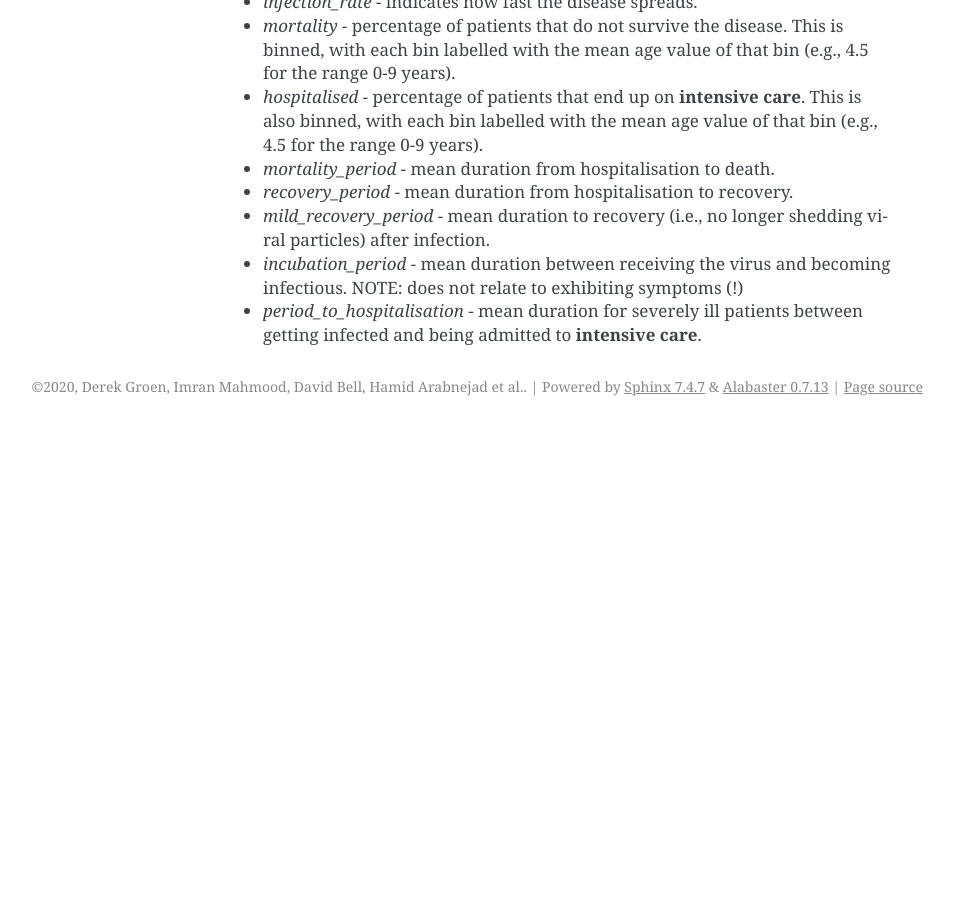
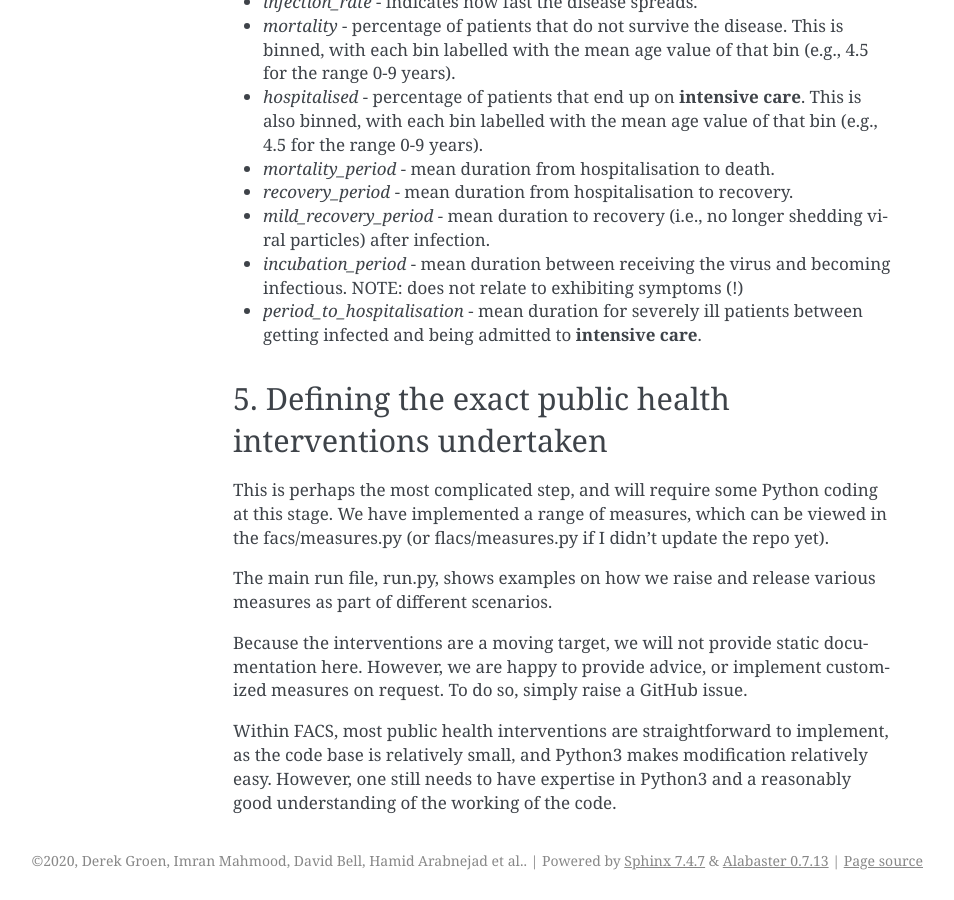
Before and after one commit to djgroen/facs, a Sphinx documentation site: the page built from docs/preparation.rst, in a window 1280 px wide and 900 px high, scrolled down 1505 px. Shown: the whole window, without its empty margins (187-1141 px from the left). Built offline with Sphinx 7.4.7, drawn with Linux system fonts in a browser that asks for light colours; before the commit the page ends 1931 px from its top, so only the background shows below that; some of the changed text lies outside the part shown.

Commit message:
Update preparation.rst

```diff
--- a/docs/preparation.rst
+++ b/docs/preparation.rst
@@ -58,3 +58,14 @@ The exact format may still be subject to change, but among others we have fields
 * *mild_recovery_period* - mean duration to recovery (i.e., no longer shedding viral particles) after infection.
 * *incubation_period* - mean duration between receiving the virus and becoming infectious. NOTE: does not relate to exhibiting symptoms (!)
 * *period_to_hospitalisation* - mean duration for severely ill patients between getting infected and being admitted to **intensive care**.
+
+5. Defining the exact public health interventions undertaken
+------------------------------------------------------------
+
+This is perhaps the most complicated step, and will require some Python coding at this stage. We have implemented a range of measures, which can be viewed in the facs/measures.py (or flacs/measures.py if I didn't update the repo yet).
+
+The main run file, run.py, shows examples on how we raise and release various measures as part of different scenarios.
+
+Because the interventions are a moving target, we will not provide static documentation here. However, we are happy to provide advice, or implement customized measures on request. To do so, simply raise a GitHub issue.
+
+Within FACS, most public health interventions are straightforward to implement, as the code base is relatively small, and Python3 makes modification relatively easy. However, one still needs to have expertise in Python3 and a reasonably good understanding of the working of the code.
```
